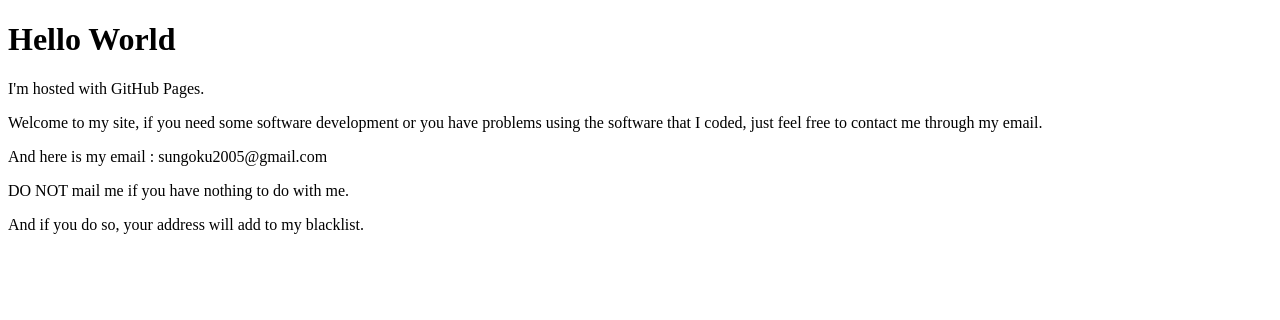
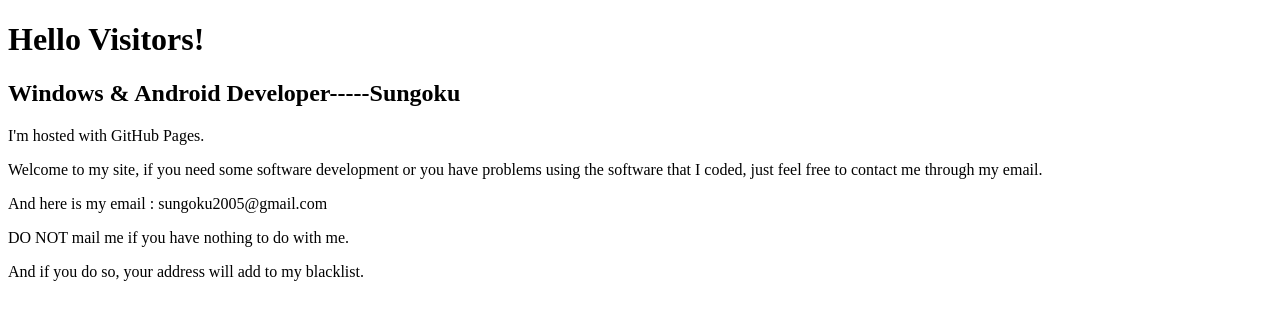
Before and after one commit to sungoku/sungoku.github.io, a plain HTML site: page index.html in a window 1280 px wide. Drawn offline with Linux system fonts and the light colour scheme.

Commit message:
Update index.html

```diff
--- a/index.html
+++ b/index.html
@@ -1,7 +1,8 @@
 <!DOCTYPE html>
 <html>
 <body>
-<h1>Hello World</h1>
+<h1>Hello Visitors!</h1>
+<h2>Windows & Android Developer-----Sungoku</h2>
 <p>I'm hosted with GitHub Pages.</p>
 <p>Welcome to my site, if you need some software development or you have problems using the software that I coded, just feel free to
 contact me through my email.</p>
```
